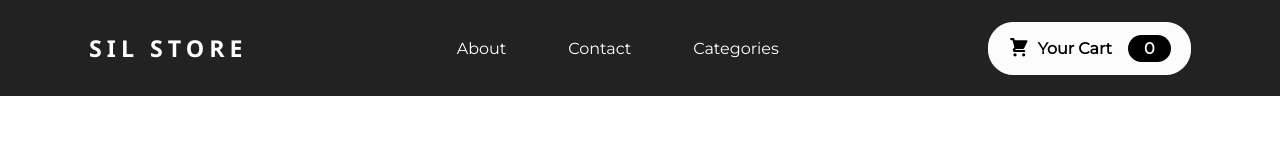
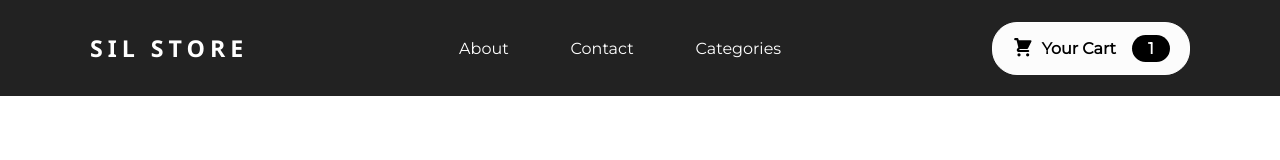
Before and after one commit to Theprashil/silstore, a React (Create React App) app: page / in a window 1280 px wide. Shown: the top 160 px of the page. Built offline with nearby package versions, Linux system fonts and the light colour scheme; grey boxes are pictures that could not be loaded.

Commit message:
Added Modals and fixed code

```diff
--- a/public/index.html
+++ b/public/index.html
@@ -32,6 +32,7 @@
   </head>
   <body>
     <noscript>You need to enable JavaScript to run this app.</noscript>
+    <div id="modal"></div>
     <div id="root"></div>
     <!--
       This HTML file is a template.
--- a/src/App.js
+++ b/src/App.js
@@ -2,12 +2,24 @@ import "./App.css";
 import NavBar from "./components/NavBar/NavBar";
 import ProductList from "./components/Laptops/ProductList";
 import { CartProvider } from "./components/Contexts/cart-context";
+import Cart from "./components/Cart/Cart";
+import { useState } from "react";
 
 function App() {
+  const [cartIsShown, setCartIsShown] = useState(false);
+
+  const showCartHandler = () => {
+    setCartIsShown(true);
+  };
+  const hideCartHandler = () => {
+    setCartIsShown(false);
+  };
+
   return (
     <CartProvider>
+      {cartIsShown && <Cart onClose={hideCartHandler} />}
       <header>
-        <NavBar />
+        <NavBar onShow={showCartHandler} />
       </header>
       <section>
         <ProductList />
--- a/src/components/Cart/Cart.js
+++ b/src/components/Cart/Cart.js
@@ -1,19 +1,20 @@
+import Modal from "../Modals/Modal";
 import classes from "./Cart.module.css";
-import CartIcon from "./CartIcon";
-import { useContext } from "react";
-import { CartContext } from "../Contexts/cart-context";
 
-function Cart() {
-  const [cart, setCart] = useContext(CartContext);
-  // const totalPrice = cart.reduce((acc, curr) => acc + curr.price, 0);
+function Cart(props) {
   return (
-    <button className={classes.btn}>
-      <span className={classes.icon}>
-        <CartIcon />
-      </span>
-      <span className={classes.text}>Your Cart</span>
-      <span className={classes.badge}>{cart.length}</span>
-    </button>
+    <Modal onClick={props.onClose}>
+      <div className={classes.total}>
+        <span>Total Amount</span>
+        <span>$23.45</span>
+      </div>
+      <div className={classes.actions}>
+        <button onClick={props.onClose} className={classes.close}>
+          Close
+        </button>
+        <button className={classes.order}>Order</button>
+      </div>
+    </Modal>
   );
 }
 
--- a/src/components/Cart/Cart.module.css
+++ b/src/components/Cart/Cart.module.css
@@ -1,37 +1,38 @@
-.btn {
-  cursor: pointer;
-  font: inherit;
-  background-color: rgba(255, 255, 255, 0.986);
-  border: 1px solid white;
-  padding: 0.75rem 1.2rem;
+.total {
   display: flex;
-  justify-content: space-around;
+  justify-content: space-between;
   align-items: center;
   font-weight: bold;
-  border-radius: 25px;
+  font-size: 1.5rem;
+  margin: 1rem 0;
 }
 
-.btn:hover,
-.btn:active {
-  background-color: rgba(255, 255, 255, 0.959);
+.actions {
+  text-align: right;
 }
 
-.icon {
-  width: 1.35rem;
-  height: 1.35rem;
-  margin-right: 0.5rem;
-  color: black;
+.actions button {
+  font: inherit;
+  cursor: pointer;
+  background-color: transparent;
+  border: 1px solid rgb(34, 34, 34);
+  padding: 0.5rem 2rem;
+  border-radius: 25px;
+  margin-left: 1rem;
 }
 
-.badge {
-  background-color: black;
+.actions button:hover,
+.actions button:active {
+  background-color: rgb(34, 34, 34);
+  border-color: rgb(34, 34, 34);
   color: white;
-  padding: 0.25rem 1rem;
-  border-radius: 25px;
-  margin-left: 1rem;
-  font-weight: bold;
 }
 
-.text {
-  color: black;
+.actions .button--alt {
+  color: #8a2b06;
 }
+
+.actions .button {
+  background-color: #8a2b06;
+  color: white;
+}
--- a/src/components/Cart/CartIcon.js
+++ /dev/null
@@ -1,13 +0,0 @@
-const CartIcon = () => {
-    return (
-      <svg
-        xmlns="http://www.w3.org/2000/svg"
-        viewBox="0 0 20 20"
-        fill="currentColor"
-      >
-        <path d="M3 1a1 1 0 000 2h1.22l.305 1.222a.997.997 0 00.01.042l1.358 5.43-.893.892C3.74 11.846 4.632 14 6.414 14H15a1 1 0 000-2H6.414l1-1H14a1 1 0 00.894-.553l3-6A1 1 0 0017 3H6.28l-.31-1.243A1 1 0 005 1H3zM16 16.5a1.5 1.5 0 11-3 0 1.5 1.5 0 013 0zM6.5 18a1.5 1.5 0 100-3 1.5 1.5 0 000 3z" />
-      </svg>
-    );
-  };
-
-  export default CartIcon;
--- a/src/components/Laptops/ProductDisplay.js
+++ b/src/components/Laptops/ProductDisplay.js
@@ -8,21 +8,8 @@ import {
 } from "@material-ui/core";
 import { AddShoppingCart } from "@material-ui/icons";
 import useStyles from "./CardsStyle";
-import { CartContext } from "../Contexts/cart-context";
-import { useContext } from "react";
 
 function ProductDisplay({ product }) {
-  const [cart, setCart] = useContext(CartContext);
-
-  function buttonClickHandler() {
-    const laptops = {
-      name: product.name,
-      price: product.price,
-    };
-    setCart((currState) => [...currState, laptops]);
-    console.log("Button clicked");
-  }
-
   const classes = useStyles();
   return (
     <Card className={classes.root}>
@@ -49,7 +36,7 @@ function ProductDisplay({ product }) {
         </Typography>
       </CardContent>
       <CardActions disableSpacing className={classes.cardActions}>
-        <IconButton onClick={buttonClickHandler} aria-label="Add to Cart">
+        <IconButton aria-label="Add to Cart">
           <AddShoppingCart />
         </IconButton>
       </CardActions>
--- /dev/null
+++ b/src/components/Modals/Modal.js
@@ -0,0 +1,30 @@
+import ReactDOM from "react-dom";
+import classes from "./Modal.module.css";
+
+function BackDrop(props) {
+  return <div onClick={props.onClose} className={classes.backdrop} />;
+}
+
+function ModalOverlay(props) {
+  return (
+    <div className={classes.modal}>
+      <div className={classes.content}>{props.children}</div>
+    </div>
+  );
+}
+
+const modal = document.getElementById("modal");
+
+function Modal(props) {
+  return (
+    <>
+      {ReactDOM.createPortal(<BackDrop onClose={props.onClick} />, modal)}
+      {ReactDOM.createPortal(
+        <ModalOverlay>{props.children}</ModalOverlay>,
+        modal
+      )}
+    </>
+  );
+}
+
+export default Modal;
--- /dev/null
+++ b/src/components/Modals/Modal.module.css
@@ -0,0 +1,40 @@
+.backdrop {
+  position: fixed;
+  top: 0;
+  left: 0;
+  width: 100%;
+  height: 100vh;
+  z-index: 20;
+  background-color: rgba(0, 0, 0, 0.75);
+}
+
+.modal {
+  position: fixed;
+  top: 20vh;
+  left: 5%;
+  width: 90%;
+  background-color: white;
+  padding: 1rem;
+  border-radius: 14px;
+  box-shadow: 0 2px 8px rgba(0, 0, 0, 0.25);
+  z-index: 30;
+  animation: slide-down 300ms ease-out forwards;
+}
+
+@media (min-width: 768px) {
+  .modal {
+    width: 40rem;
+    left: calc(50% - 20rem);
+  }
+}
+
+@keyframes slide-down {
+  from {
+    opacity: 0;
+    transform: translateY(-3rem);
+  }
+  to {
+    opacity: 1;
+    transform: translateY(0);
+  }
+}
--- /dev/null
+++ b/src/components/NavBar/HeaderCartButton.js
@@ -0,0 +1,18 @@
+import classes from "./HeaderCartButton.module.css";
+import HeaderCartIcon from "./HeaderCartIcon";
+
+function HeaderCartButton(props) {
+  return (
+    <>
+      <button className={classes.btn} onClick={props.onShow}>
+        <span className={classes.icon}>
+          <HeaderCartIcon />
+        </span>
+        <span className={classes.text}>Your Cart</span>
+        <span className={classes.badge}>1</span>
+      </button>
+    </>
+  );
+}
+
+export default HeaderCartButton;
--- /dev/null
+++ b/src/components/NavBar/HeaderCartButton.module.css
@@ -0,0 +1,37 @@
+.btn {
+  cursor: pointer;
+  font: inherit;
+  background-color: rgba(255, 255, 255, 0.986);
+  border: 1px solid white;
+  padding: 0.75rem 1.2rem;
+  display: flex;
+  justify-content: space-around;
+  align-items: center;
+  font-weight: bold;
+  border-radius: 25px;
+}
+
+.btn:hover,
+.btn:active {
+  background-color: rgba(255, 255, 255, 0.959);
+}
+
+.icon {
+  width: 1.35rem;
+  height: 1.35rem;
+  margin-right: 0.5rem;
+  color: black;
+}
+
+.badge {
+  background-color: black;
+  color: white;
+  padding: 0.25rem 1rem;
+  border-radius: 25px;
+  margin-left: 1rem;
+  font-weight: bold;
+}
+
+.text {
+  color: black;
+}
--- /dev/null
+++ b/src/components/NavBar/HeaderCartIcon.js
@@ -0,0 +1,13 @@
+const HeaderCartIcon = () => {
+  return (
+    <svg
+      xmlns="http://www.w3.org/2000/svg"
+      viewBox="0 0 20 20"
+      fill="currentColor"
+    >
+      <path d="M3 1a1 1 0 000 2h1.22l.305 1.222a.997.997 0 00.01.042l1.358 5.43-.893.892C3.74 11.846 4.632 14 6.414 14H15a1 1 0 000-2H6.414l1-1H14a1 1 0 00.894-.553l3-6A1 1 0 0017 3H6.28l-.31-1.243A1 1 0 005 1H3zM16 16.5a1.5 1.5 0 11-3 0 1.5 1.5 0 013 0zM6.5 18a1.5 1.5 0 100-3 1.5 1.5 0 000 3z" />
+    </svg>
+  );
+};
+
+export default HeaderCartIcon;
--- a/src/components/NavBar/NavBar.js
+++ b/src/components/NavBar/NavBar.js
@@ -1,7 +1,7 @@
-import Cart from "../Cart/Cart";
 import classes from "./NavBar.module.css";
+import HeaderCartButton from "./HeaderCartButton";
 
-function NavBar() {
+function NavBar(props) {
   return (
     <nav>
       <div className={classes.logo}>Sil Store</div>
@@ -18,7 +18,7 @@ function NavBar() {
         </li>
       </ul>
 
-      <Cart />
+      <HeaderCartButton onShow={props.onShow} />
     </nav>
   );
 }
```
